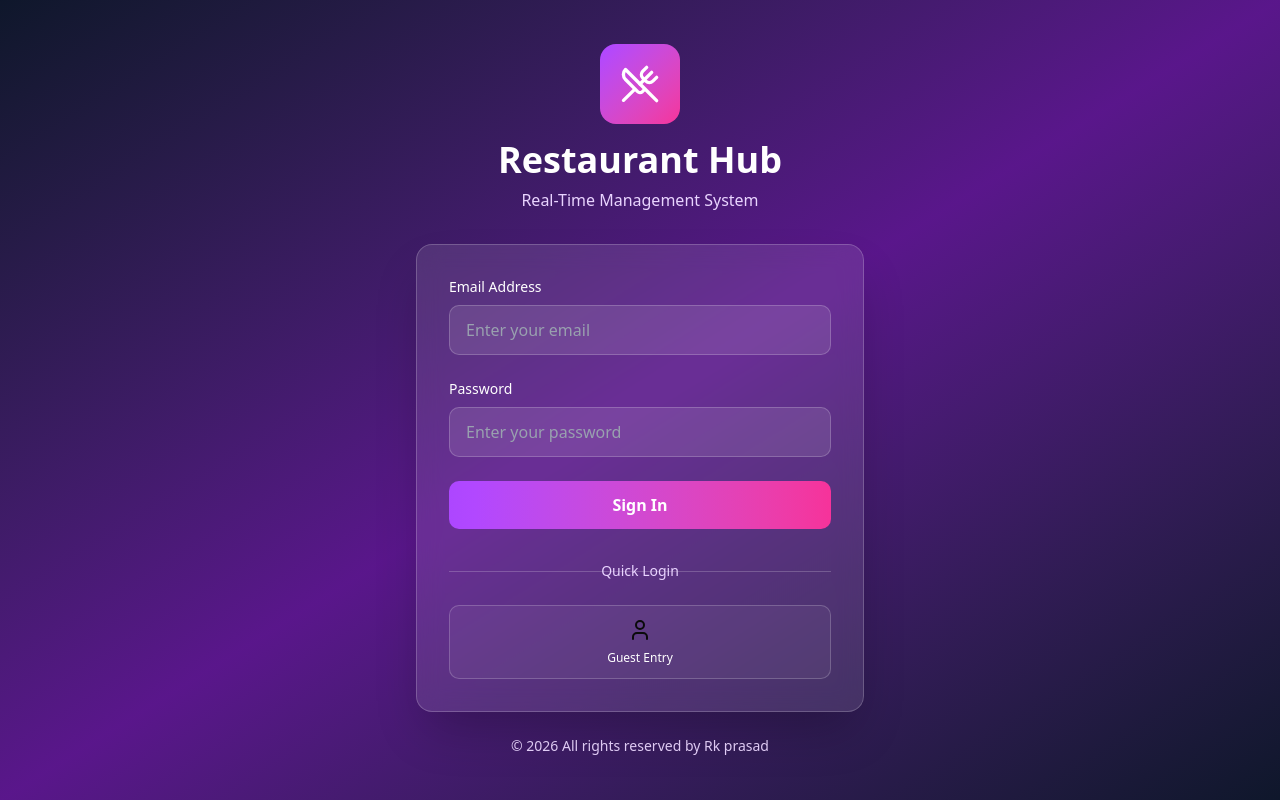
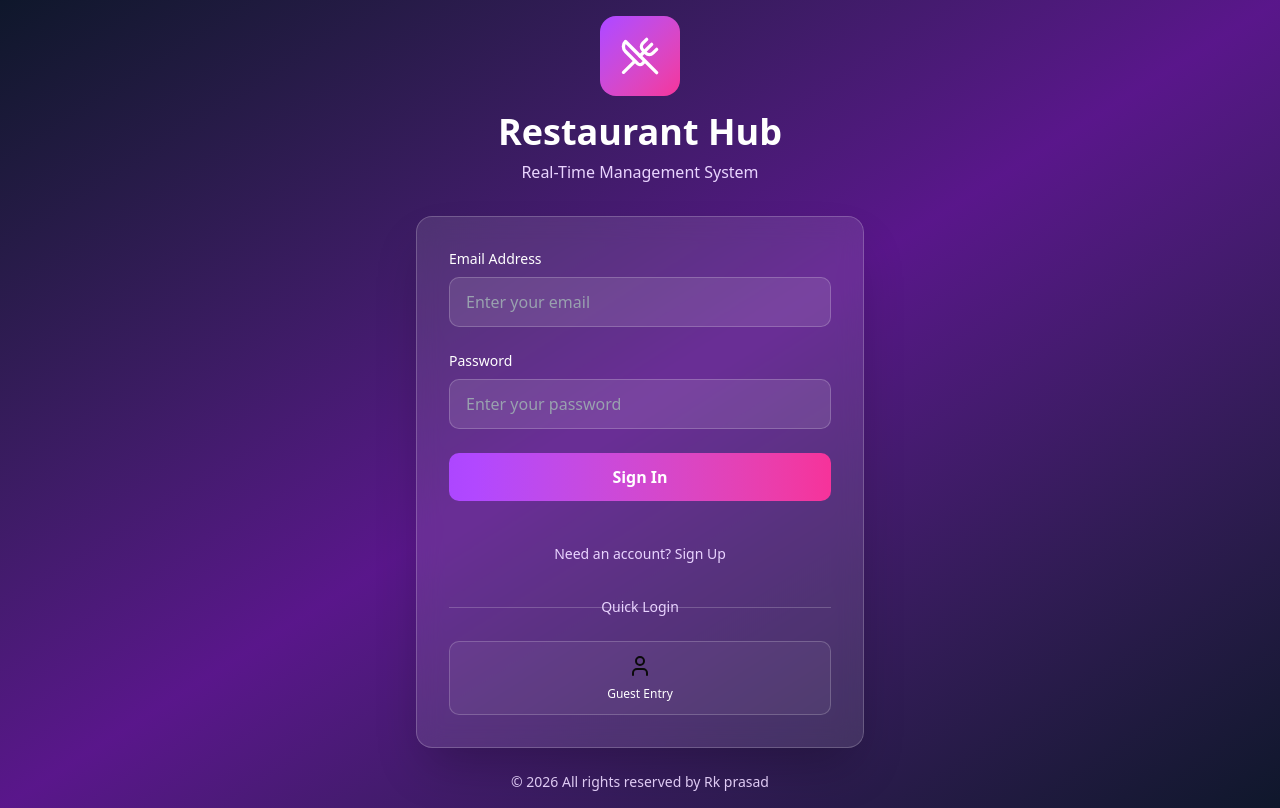
Before and after one commit to engeeinfo/webtest, a React (Vite) app: page /#/login in a window 1280 px wide. Built offline with nearby package versions, Linux system fonts and the light colour scheme; no server answers.

Commit message:
Add Sign Up option to Login page

```diff
--- a/src/pages/Login.tsx
+++ b/src/pages/Login.tsx
@@ -2,19 +2,21 @@ import { User, UtensilsCrossed } from "lucide-react";
 import { useEffect, useState } from "react";
 import { useNavigate } from "react-router-dom";
 import { useAuth } from "../contexts/AuthContext";
+import { supabase } from "../lib/supabase";
+import { toast } from "sonner";
 
 export function Login() {
   const [email, setEmail] = useState("");
   const [password, setPassword] = useState("");
   const [error, setError] = useState("");
   const [loading, setLoading] = useState(false);
+  const [isSignUp, setIsSignUp] = useState(false);
   const { login, user, guestLogin } = useAuth();
   const navigate = useNavigate();
 
   // Navigate when user is set
   useEffect(() => {
     if (user) {
-      console.log("User logged in:", user);
       if (user.role === "admin") {
         navigate("/admin", { replace: true });
       } else if (user.role === "kitchen") {
@@ -31,11 +33,27 @@ export function Login() {
     setLoading(true);
 
     try {
-      await login(email, password);
+      if (isSignUp) {
+        const { error: signUpError } = await supabase.auth.signUp({
+          email,
+          password,
+        });
+        if (signUpError) throw signUpError;
+        toast.success("Account created! You can now log in.");
+        setIsSignUp(false);
+      } else {
+        await login(email, password);
+      }
       // Navigation will happen via useEffect above
     } catch (err: any) {
-      console.error("Login failed:", err);
-      setError(err.message || "Login failed. Please try again.");
+      console.error("Auth failed:", err);
+      setError(
+        err.message ||
+          (isSignUp
+            ? "Sign up failed. Try again."
+            : "Login failed. Check your credentials.")
+      );
+    } finally {
       setLoading(false);
     }
   };
@@ -107,8 +125,29 @@ export function Login() {
               disabled={loading}
               className="w-full bg-gradient-to-r from-purple-500 to-pink-500 text-white py-3 rounded-lg font-semibold hover:from-purple-600 hover:to-pink-600 transition-all disabled:opacity-50"
             >
-              {loading ? "Logging in..." : "Sign In"}
+              {loading
+                ? isSignUp
+                  ? "Creating Account..."
+                  : "Logging in..."
+                : isSignUp
+                  ? "Create Account"
+                  : "Sign In"}
             </button>
+
+            <div className="text-center mt-4">
+              <button
+                type="button"
+                onClick={() => {
+                  setIsSignUp(!isSignUp);
+                  setError("");
+                }}
+                className="text-sm text-purple-200 hover:text-white underline outline-none"
+              >
+                {isSignUp
+                  ? "Already have an account? Sign In"
+                  : "Need an account? Sign Up"}
+              </button>
+            </div>
           </form>
 
           <div className="mt-8">
```
